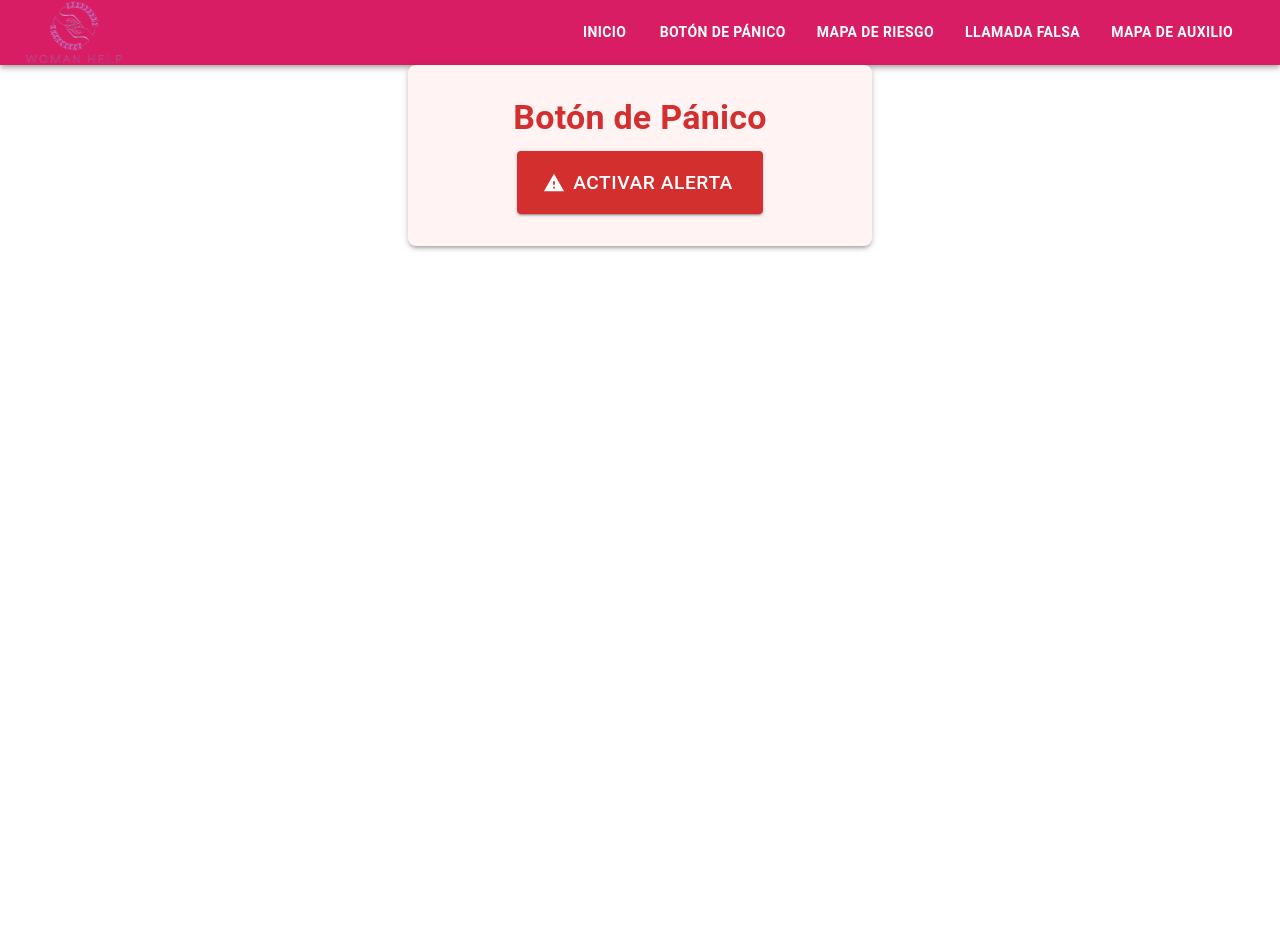
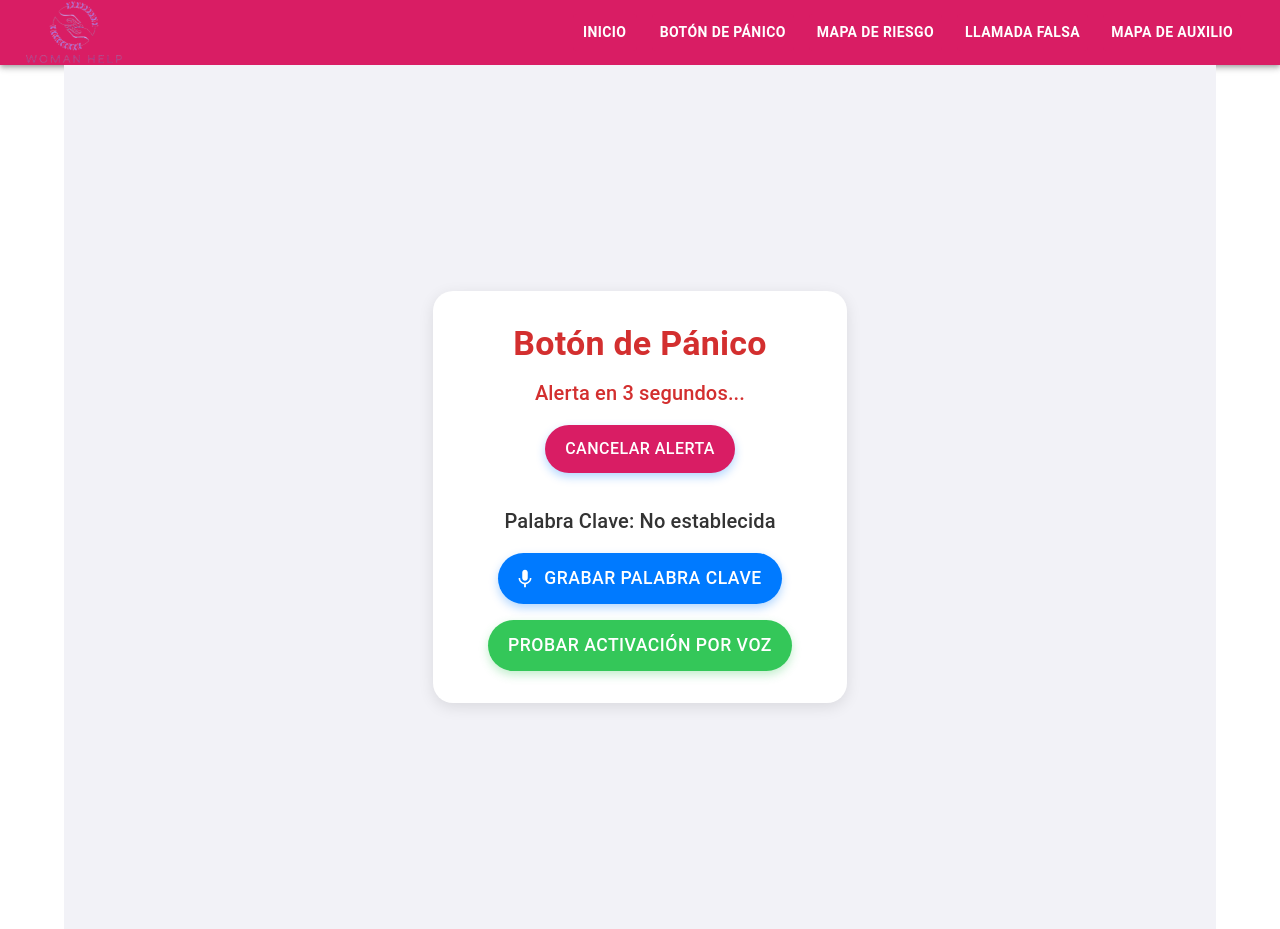
Before and after one commit to ArielFlores12/ciberseguridad, a React (Create React App) app: page /panic-button in a window 1280 px wide. Both pictures are taken after a click on the button "ACTIVAR ALERTA". Before the commit the page ends 800 px from the top, so only its background shows below. Built offline with nearby package versions, Linux system fonts and the light colour scheme.

Commit message:
Agregue lo del boton jsjsjs

```diff
--- a/src/components/PanicButton.js
+++ b/src/components/PanicButton.js
@@ -1,51 +1,273 @@
-import React from 'react';
+import React, { useState, useEffect } from 'react';
 import { Button, Typography, Box } from '@mui/material';
-import WarningIcon from '@mui/icons-material/Warning'; // Icono de alerta
+import WarningIcon from '@mui/icons-material/Warning';
+import MicIcon from '@mui/icons-material/Mic';
+import StopIcon from '@mui/icons-material/Stop';
 
 function PanicButton() {
+  const [timer, setTimer] = useState(null);
+  const [secondsLeft, setSecondsLeft] = useState(5);
+  const [recording, setRecording] = useState(false);
+  const [mediaRecorder, setMediaRecorder] = useState(null);
+  const [keyword, setKeyword] = useState('');
+  const [isKeywordRecording, setIsKeywordRecording] = useState(false);
+
+  useEffect(() => {
+    if (timer && secondsLeft > 0) {
+      const countdown = setInterval(() => {
+        setSecondsLeft((prev) => prev - 1);
+      }, 1000);
+
+      return () => clearInterval(countdown);
+    }
+
+    if (secondsLeft === 0 && timer) {
+      handleConfirmPanic();
+    }
+  }, [secondsLeft, timer]);
+
+  const startRecording = () => {
+    navigator.mediaDevices.getUserMedia({ audio: true })
+      .then((stream) => {
+        const recorder = new MediaRecorder(stream);
+        setMediaRecorder(recorder);
+
+        recorder.start();
+
+        setRecording(true);
+
+        recorder.ondataavailable = (e) => {
+          console.log('Grabando audio...', e.data);
+        };
+
+        recorder.onstop = () => {
+          console.log('Grabación finalizada');
+          setRecording(false);
+          setMediaRecorder(null);
+        };
+      })
+      .catch((error) => console.error('Error al acceder al micrófono', error));
+  };
+
+  const handleConfirmPanic = () => {
+    alert('¡Alerta enviada a usuarios cercanos y autoridades!');
+    startRecording();
+    setTimer(null);
+    setSecondsLeft(5);
+  };
+
+  const handleCancelPanic = () => {
+    setTimer(null);
+    setSecondsLeft(5);
+    alert('Alerta cancelada.');
+  };
+
+  const handleStopRecording = () => {
+    if (mediaRecorder) {
+      mediaRecorder.stop();
+      alert('Grabación de audio detenida.');
+    }
+  };
+
   const handlePanic = () => {
-    alert('¡Alerta enviada a usuarios cercanos y autoridades!');
+    setTimer(true);
+  };
+
+  const recordKeyword = () => {
+    setIsKeywordRecording(true);
+    navigator.mediaDevices.getUserMedia({ audio: true })
+      .then((stream) => {
+        const recorder = new MediaRecorder(stream);
+        setMediaRecorder(recorder);
+
+        recorder.start();
+
+        recorder.ondataavailable = (e) => {
+          console.log('Grabando palabra clave...', e.data);
+          // Simulamos que convertimos el audio a texto
+          const simulatedKeyword = "seguridad"; // Aquí se haría el reconocimiento de voz real
+          setKeyword(simulatedKeyword);
+        };
+
+        recorder.onstop = () => {
+          console.log('Grabación de palabra clave finalizada.');
+          setIsKeywordRecording(false);
+          setMediaRecorder(null);
+        };
+
+        setTimeout(() => {
+          recorder.stop();
+        }, 3000); // Grabar durante 3 segundos para capturar la palabra clave
+      })
+      .catch((error) => console.error('Error al acceder al micrófono', error));
+  };
+
+  const triggerPanicByKeyword = (spokenWord) => {
+    if (spokenWord === keyword) {
+      handlePanic();
+    } else {
+      alert('Palabra clave incorrecta.');
+    }
   };
 
   return (
     <Box
+      display="flex"
+      justifyContent="center"
+      alignItems="center"
+      height="100vh"
+      sx={{
+        backgroundColor: '#f2f2f7', // Fondo claro como en iOS
+        padding: 4,
+      }}
+    >
+      <Box
         textAlign="center"
-      mt={5}
         sx={{
-        backgroundColor: '#fff3f4', // Fondo suave de alerta
+          backgroundColor: '#fff',
           padding: 4,
-        borderRadius: 2,
-        boxShadow: 3,
-        maxWidth: 400,
-        margin: '0 auto',
+          borderRadius: '20px', // Bordes redondeados
+          boxShadow: '0px 4px 15px rgba(0, 0, 0, 0.1)', // Sombra suave
+          maxWidth: 350,
+          width: '100%', // Asegura que el contenedor sea fluido
         }}
       >
         <Typography
           variant="h4"
           component="h2"
           gutterBottom
-        sx={{ color: '#d32f2f', fontWeight: 'bold' }} // Título más destacable
+          sx={{ color: '#d32f2f', fontWeight: 'bold' }}
         >
           Botón de Pánico
         </Typography>
+
+        {!timer ? (
           <Button
             variant="contained"
             color="secondary"
             onClick={handlePanic}
             size="large"
-        startIcon={<WarningIcon />} // Icono de advertencia
+            startIcon={<WarningIcon />}
             sx={{
-          backgroundColor: '#d32f2f',
+              backgroundColor: '#ff3b30',
               color: '#fff',
-          padding: '15px 30px', // Aumentar tamaño del botón
-          fontSize: '1.2rem', // Tamaño del texto más grande
+              padding: '15px 30px',
+              fontSize: '1.2rem',
+              borderRadius: '50px', // Botón más redondeado
+              boxShadow: '0px 8px 15px rgba(255, 59, 48, 0.3)', // Sombra roja suave
               '&:hover': {
-            backgroundColor: '#b71c1c', // Color al pasar el mouse
+                backgroundColor: '#ff453a',
               },
             }}
           >
             Activar Alerta
           </Button>
+        ) : (
+          <>
+            <Typography variant="h6" sx={{ color: '#d32f2f', marginBottom: 2 }}>
+              {`Alerta en ${secondsLeft} segundos...`}
+            </Typography>
+            <Button
+              variant="contained"
+              color="primary"
+              onClick={handleCancelPanic}
+              size="large"
+              sx={{
+                padding: '10px 20px',
+                fontSize: '1rem',
+                borderRadius: '50px',
+                boxShadow: '0px 4px 10px rgba(0, 122, 255, 0.3)', // Sombra azul suave
+                '&:hover': {
+                  backgroundColor: '#007aff',
+                },
+              }}
+            >
+              Cancelar Alerta
+            </Button>
+          </>
+        )}
+
+        {recording && (
+          <>
+            <Typography
+              variant="subtitle1"
+              sx={{ color: '#d32f2f', marginTop: 2 }}
+            >
+              <MicIcon /> Grabando audio...
+            </Typography>
+            <Button
+              variant="contained"
+              color="error"
+              onClick={handleStopRecording}
+              size="large"
+              startIcon={<StopIcon />}
+              sx={{
+                marginTop: 2,
+                padding: '10px 20px',
+                fontSize: '1rem',
+                borderRadius: '50px',
+                backgroundColor: '#ff3b30',
+                boxShadow: '0px 8px 15px rgba(255, 59, 48, 0.3)',
+                '&:hover': {
+                  backgroundColor: '#ff453a',
+                },
+              }}
+            >
+              Detener Grabación
+            </Button>
+          </>
+        )}
+
+        <Box mt={4}>
+          <Typography variant="h6" sx={{ color: '#333', marginBottom: 2 }}>
+            Palabra Clave: {keyword || 'No establecida'}
+          </Typography>
+
+          <Button
+            variant="contained"
+            color="primary"
+            onClick={recordKeyword}
+            disabled={isKeywordRecording}
+            size="large"
+            startIcon={<MicIcon />}
+            sx={{
+              backgroundColor: '#007aff',
+              color: '#fff',
+              padding: '10px 20px',
+              fontSize: '1.1rem',
+              borderRadius: '50px',
+              boxShadow: '0px 4px 10px rgba(0, 122, 255, 0.3)',
+              '&:hover': {
+                backgroundColor: '#005bb5',
+              },
+            }}
+          >
+            {isKeywordRecording ? 'Grabando...' : 'Grabar Palabra Clave'}
+          </Button>
+        </Box>
+
+        <Box mt={2}>
+          <Button
+            variant="contained"
+            color="secondary"
+            onClick={() => triggerPanicByKeyword('seguridad')}
+            size="large"
+            sx={{
+              backgroundColor: '#34c759',
+              color: '#fff',
+              padding: '10px 20px',
+              fontSize: '1.1rem',
+              borderRadius: '50px',
+              boxShadow: '0px 4px 10px rgba(52, 199, 89, 0.3)',
+              '&:hover': {
+                backgroundColor: '#28a745',
+              },
+            }}
+          >
+            Probar Activación por Voz
+          </Button>
+        </Box>
+      </Box>
     </Box>
   );
 }
```
Lines whose indentation alone changed are shown as unchanged.
